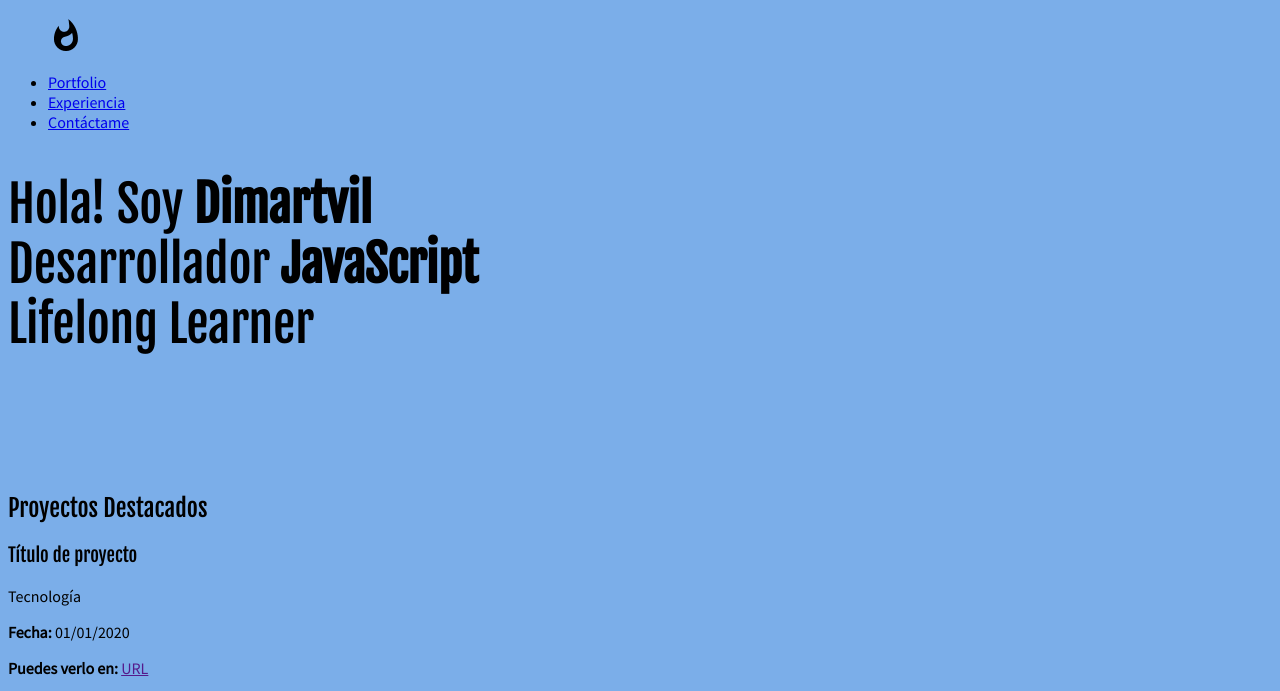
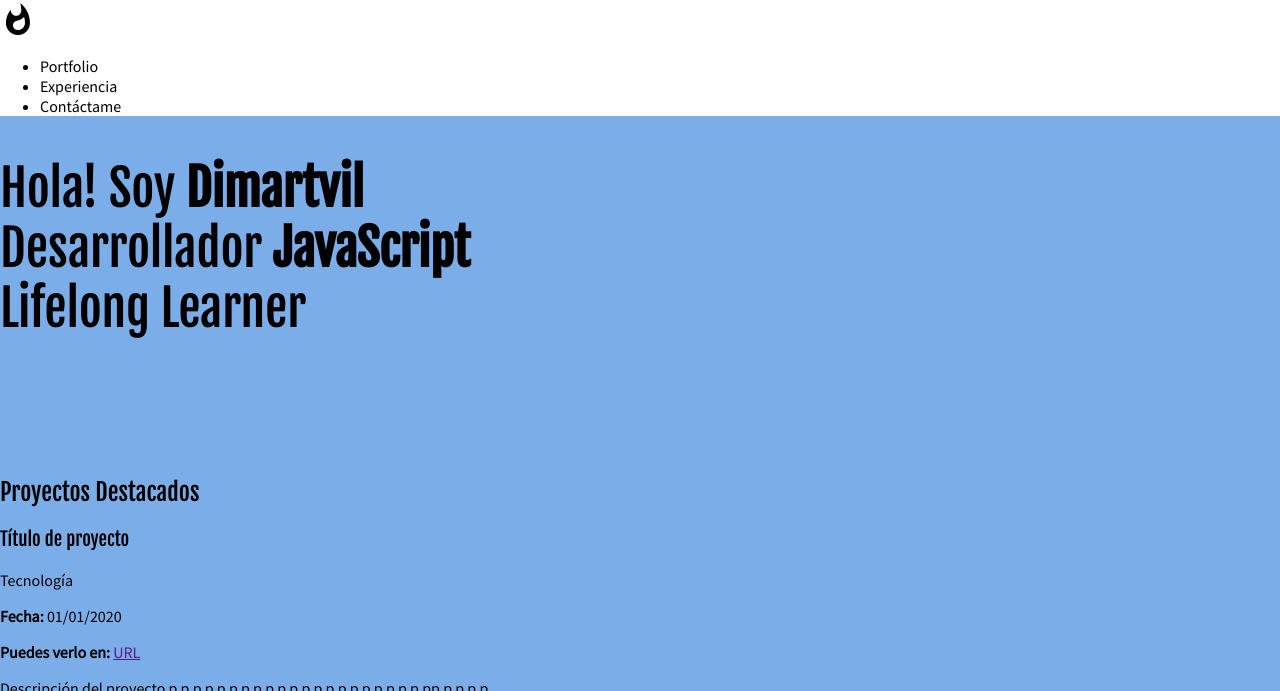
Before and after one commit to Dimartvil/Portfolio_test, a plain HTML site: page index.html in a window 1280 px wide. Shown: the top 691 px of the page. Drawn offline with Linux system fonts and the light colour scheme.

Commit message:
Se agregaron propiedades al texto del menú y un color de fondo, clase 21

```diff
--- a/css/estilos.css
+++ b/css/estilos.css
@@ -1,5 +1,6 @@
 body{
     background: #2e7fdda1;
+    margin:0;
     font-family: 'Source Sans Pro', sans-serif;
 }
 
@@ -13,6 +14,19 @@ h1{
     line-height: 1.2;
     letter-spacing: -.2px;
 }
+
+.header{
+    background-color: white;
+    margin:0;
+    color: black;
+}
+.menu_link{
+    color: black;;
+    text-decoration: none;
+}
+.logo{
+    margin:0;
+}
 .sec_principal{
     height: 300px;
 }
```
